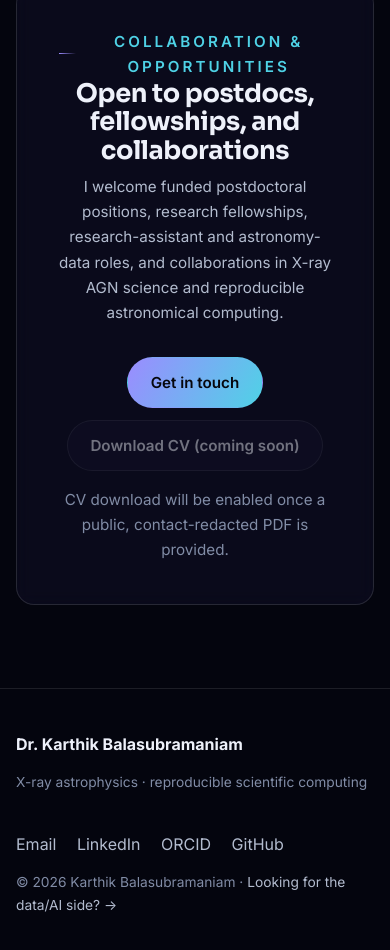
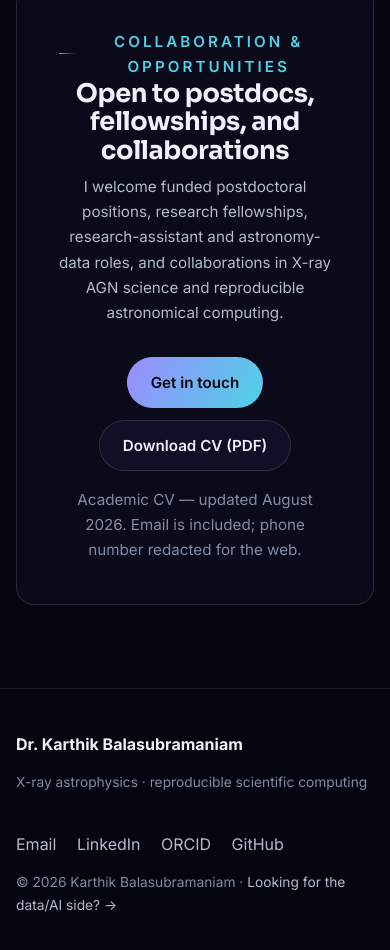
Before and after one commit to karthikab7/karthikab7.github.io, a plain HTML site: page astro.html in a window 390 px wide. Shown: the part 7846-8796 px from the top of the page. Drawn offline with Linux system fonts and the light colour scheme.

Commit message:
astro: enable CV download with phone-redacted public PDF
Add assets/Karthik_Balasubramaniam_CV.pdf (mobile number removed) and wire up the
previously disabled Download CV button.

Co-Authored-By: Claude Opus 4.8 <noreply@anthropic.com>

```diff
--- a/astro.html
+++ b/astro.html
@@ -205,9 +205,9 @@
           astronomical computing.</p>
         <div class="hero__cta" style="justify-content:center">
           <a class="btn btn--primary" href="mailto:karthikedu77@gmail.com">Get in touch</a>
-          <a class="btn btn--ghost" aria-disabled="true" href="#" title="A public, phone-redacted CV PDF is needed before this is enabled.">Download CV (coming soon)</a>
+          <a class="btn btn--ghost" href="assets/Karthik_Balasubramaniam_CV.pdf" download title="Academic CV (PDF)">Download CV (PDF)</a>
         </div>
-        <p class="muted" style="margin-top:1rem">CV download will be enabled once a public, contact-redacted PDF is provided.</p>
+        <p class="muted" style="margin-top:1rem">Academic CV — updated August 2026. Email is included; phone number redacted for the web.</p>
       </div>
     </section>
   </main>
```
Also changed, not shown: 1 other file.
